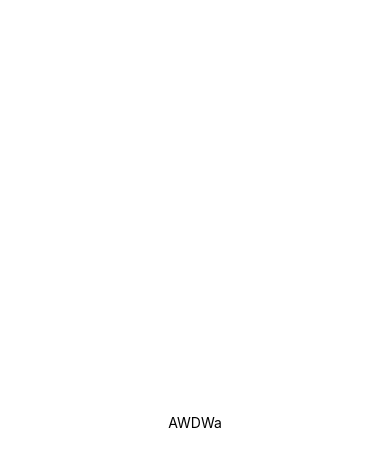
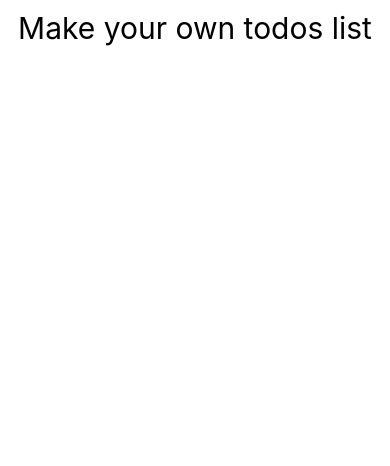
Before and after one commit to AndreiManya/TODO-Fullstack-REACT-RN-Nodejs-, a React Native app in the folder mobile/: screen / in a window 390 px wide. Shown: the top 466 px of the page. Built offline with nearby package versions, Linux system fonts and the light colour scheme.

Commit message:
feat: add main layout

```diff
--- a/mobile/App.tsx
+++ b/mobile/App.tsx
@@ -1,23 +1,12 @@
-import { FC } from 'react';
-import { StatusBar } from 'expo-status-bar';
-import { StyleSheet, Text, View } from 'react-native';
+import React, { useState } from 'react';
+import TodoList from './components/List/TodoList';
 
- const App: FC = () => {
+const App = () => {
+
   return (
-    <View style={styles.container}>
-      <Text>AWDWa</Text>
-      <StatusBar style="auto" />
-    </View>
+    <TodoList/>
   );
-}
+};
 
-const styles = StyleSheet.create({
-  container: {
-    flex: 1,
-    backgroundColor: '#fff',
-    alignItems: 'center',
-    justifyContent: 'center',
-  },
-});
 
 export default App;
--- /dev/null
+++ b/mobile/components/List/TodoList.tsx
@@ -0,0 +1,45 @@
+import React, { useState } from 'react';
+import {
+  SafeAreaView,
+  FlatList,
+  StyleSheet,
+  Text,
+  StatusBar,
+} from 'react-native';
+import Item from '../item/item';
+
+export interface TodoProps {
+  id: number,
+  value: string,
+  checked: boolean,
+}
+
+const TodoList = () => {
+  const [list, setList] = useState<TodoProps[]>([]);
+  const [loading, setLoading] = useState<boolean>(true);
+
+  return (
+    <SafeAreaView style={styles.container}>
+      <Text style={styles.title}>Make your own todos list</Text>
+      <FlatList
+        data={list}
+        renderItem={({item}) => <Item value={item.value} checked={item.checked} />}
+        keyExtractor={item => item.id}
+      />
+    </SafeAreaView>
+  );
+};
+
+const styles = StyleSheet.create({
+  container: {
+    flex: 1,
+    marginTop: StatusBar.currentHeight || 0,
+  },
+  title: {
+    fontSize: 30,
+    textAlign: 'center',
+    marginTop: 10
+  },
+});
+
+export default TodoList;
--- /dev/null
+++ b/mobile/components/item/item.tsx
@@ -0,0 +1,27 @@
+import React, { useState } from 'react';
+import {
+  View,
+  StyleSheet,
+  Text,
+} from 'react-native';
+
+type ItemProps = {value: string, checked: boolean};
+
+const Item = ({value, checked}: ItemProps) => (
+  <View style={{...styles.item, backgroundColor: checked ? 'green' : 'red'}}>
+    <Text style={styles.value}>{value}</Text>
+  </View>
+);
+
+const styles = StyleSheet.create({
+  item: {
+    padding: 20,
+    marginVertical: 10,
+    marginHorizontal: 20,
+  },
+  value: {
+    fontSize: 32,
+  },
+});
+
+export default Item;
```
